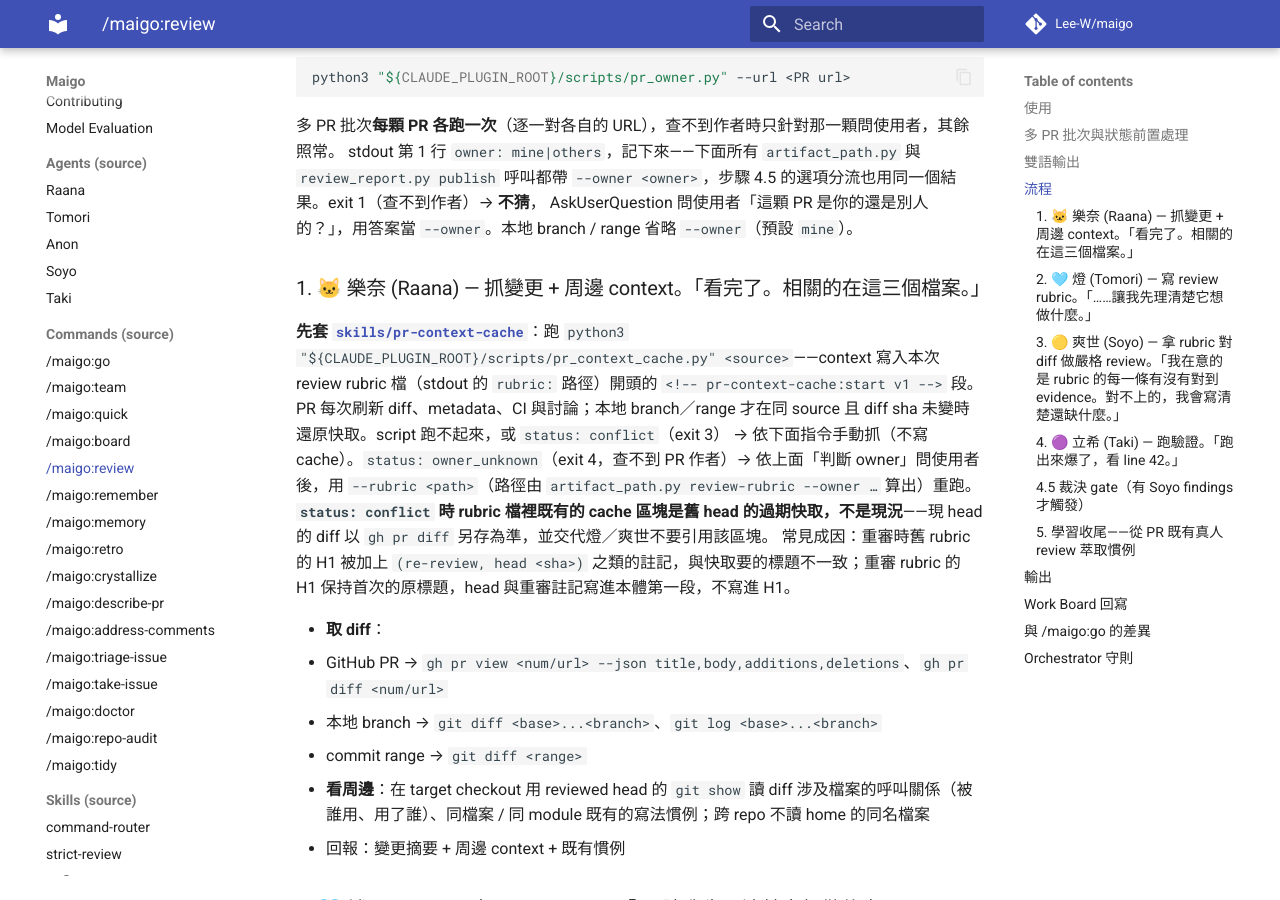
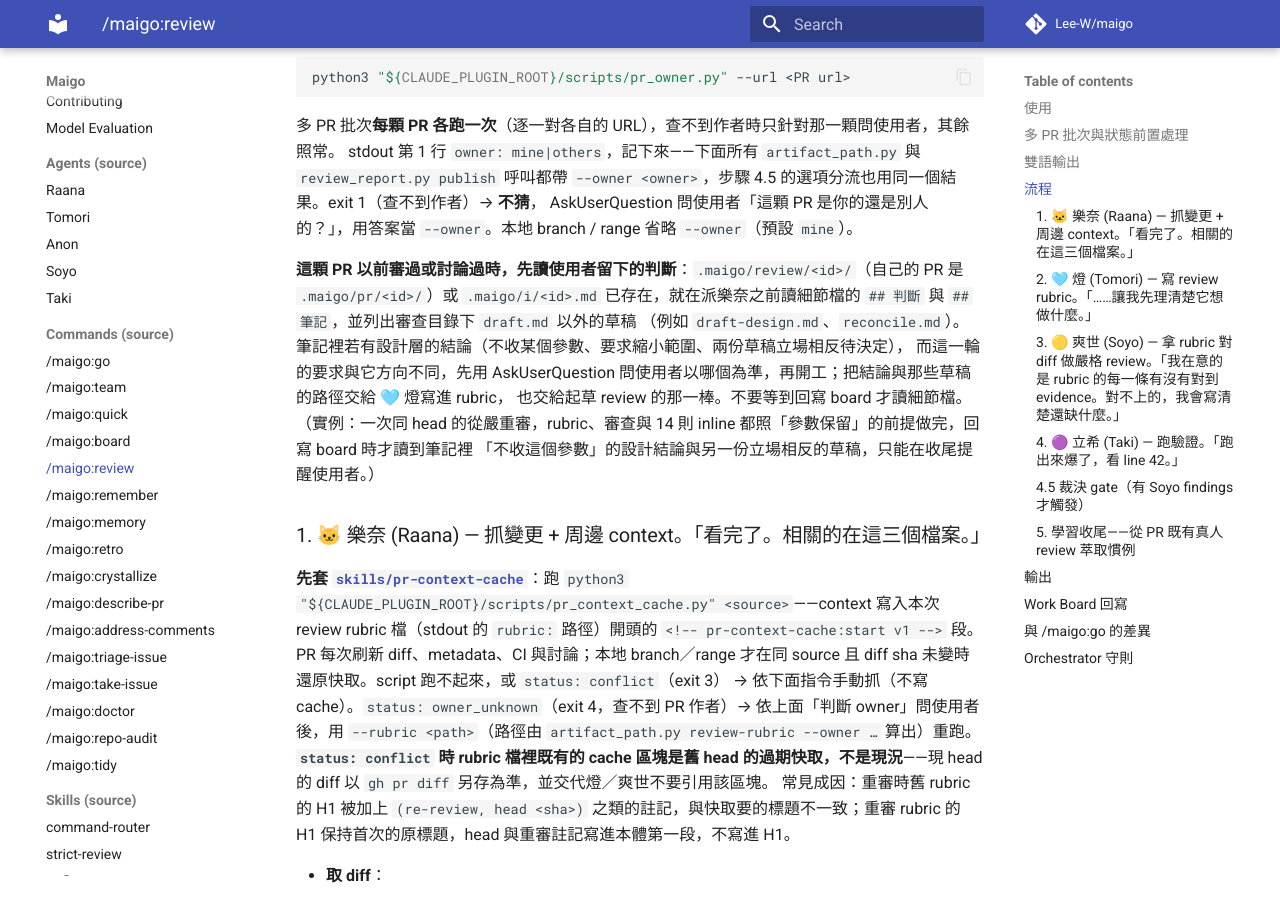
Before and after one commit to Lee-W/maigo, an MkDocs documentation site: the page built from docs/commands/review.md, in a window 1280 px wide and 900 px high, scrolled down 3867 px. Built offline with MkDocs 1.6.1 and Material for MkDocs 9.7.7, drawn with Linux system fonts in a browser that asks for light colours; comment, search, counter and statistics services are not loaded.

Commit message:
docs(review): read the user's earlier judgment first and record handoff recovery
- review: when a PR was reviewed or discussed before, read the judgment
  the user left in its state directory before starting
- strict-review: write the report body to a file and recover follow-up
  hand-backs that get rejected; for a doc claim "we do X, so Y", read the
  skip and early-return paths that do not do X
- github-reply-draft: shape the reply to an out-of-scope suggestion or a
  preventive change with no evidence behind it

```diff
--- a/commands/review.md
+++ b/commands/review.md
@@ -77,6 +77,14 @@ stdout 第 1 行 `owner: mine|others`，記下來——下面所有 `artifact_pa
 呼叫都帶 `--owner <owner>`，步驟 4.5 的選項分流也用同一個結果。exit 1（查不到作者）→ **不猜**，
 AskUserQuestion 問使用者「這顆 PR 是你的還是別人的？」，用答案當 `--owner`。本地 branch / range
 省略 `--owner`（預設 `mine`）。
+
+**這顆 PR 以前審過或討論過時，先讀使用者留下的判斷**：`.maigo/review/<id>/`（自己的 PR 是 `.maigo/pr/<id>/`）或
+`.maigo/i/<id>.md` 已存在，就在派樂奈之前讀細節檔的 `## 判斷` 與 `## 筆記`，並列出審查目錄下 `draft.md` 以外的草稿
+（例如 `draft-design.md`、`reconcile.md`）。筆記裡若有設計層的結論（不收某個參數、要求縮小範圍、兩份草稿立場相反待決定），
+而這一輪的要求與它方向不同，先用 AskUserQuestion 問使用者以哪個為準，再開工；把結論與那些草稿的路徑交給 🩵 燈寫進 rubric，
+也交給起草 review 的那一棒。不要等到回寫 board 才讀細節檔。
+（實例：一次同 head 的從嚴重審，rubric、審查與 14 則 inline 都照「參數保留」的前提做完，回寫 board 時才讀到筆記裡
+「不收這個參數」的設計結論與另一份立場相反的草稿，只能在收尾提醒使用者。）
 
 ### 1. 🐱 樂奈 (Raana) — 抓變更 + 周邊 context。「看完了。相關的在這三個檔案。」
 
```
Also changed, not shown: skills/github-reply-draft/references/draft-shape.md (+17 -0 lines), skills/strict-review/references/claims-and-evidence-checks.md (+9 -0 lines), skills/strict-review/references/review-agent-handoff.md (+20 -0 lines).
